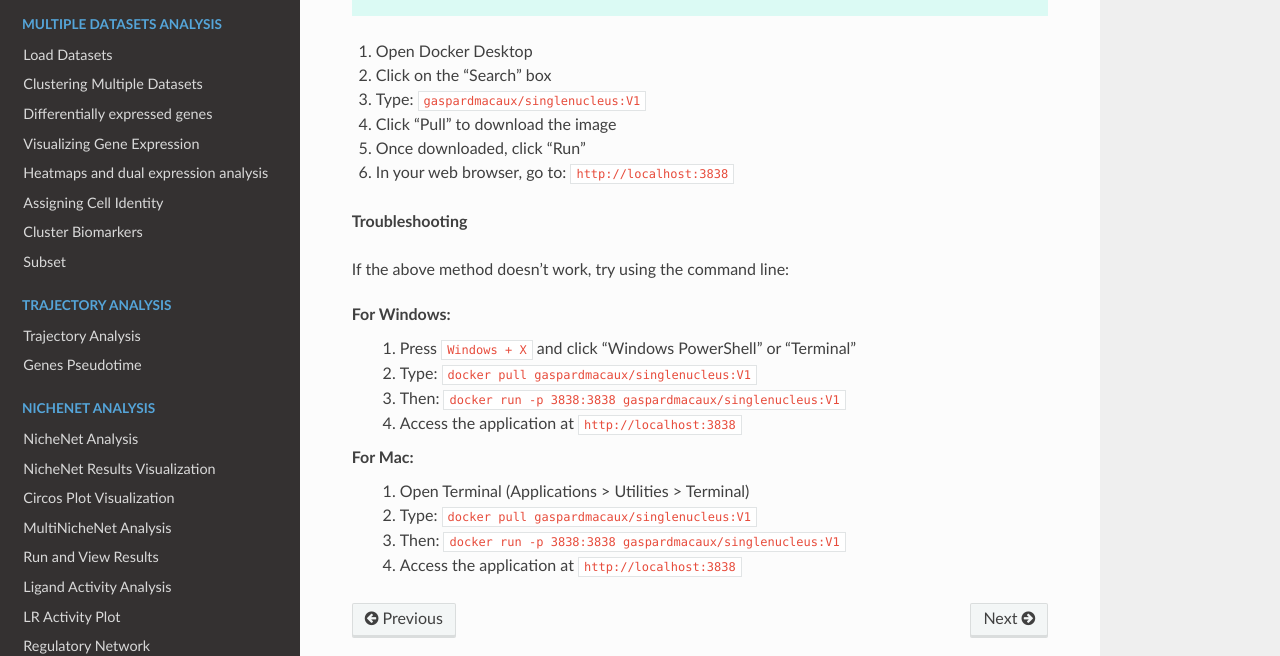
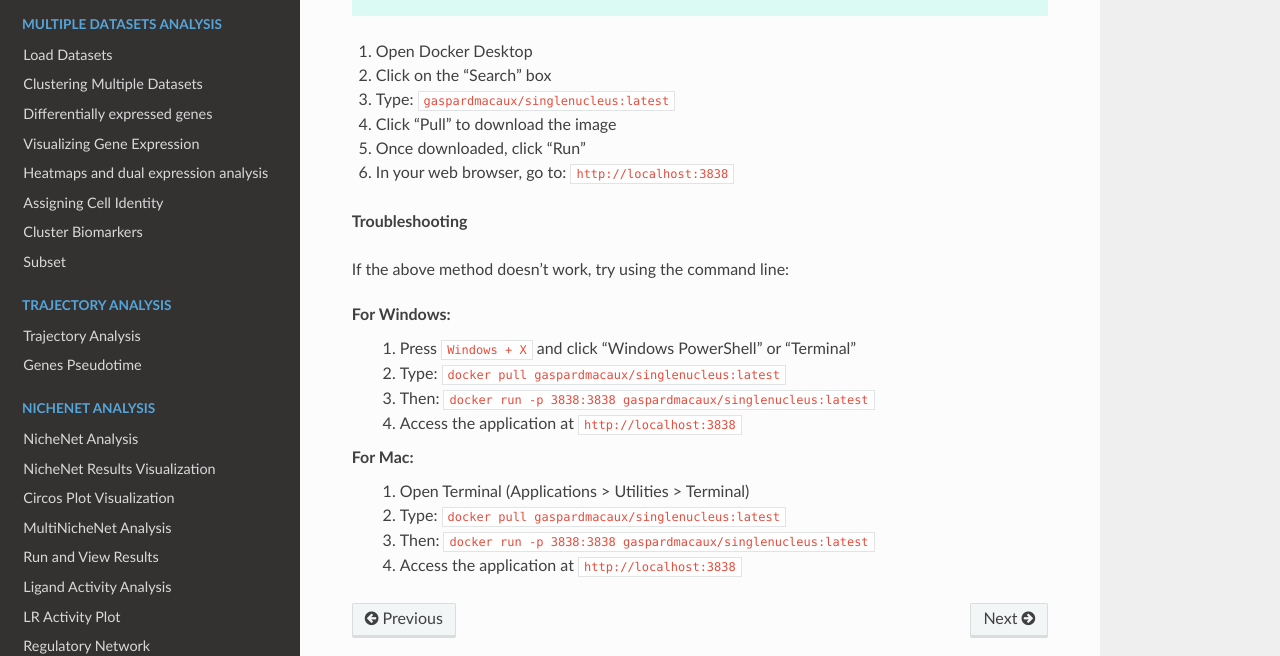
Before and after one commit to GaspardMacaux/Documentation_app, a Sphinx documentation site: the page built from docs/source/installation.rst, in a window 1280 px wide and 1330 px high. Shown: the part 562-1218 px from the top of the window. Built offline with Sphinx 7.4.7 and the Read the Docs theme 3.1.0, drawn with Linux system fonts in a browser that asks for light colours.

Commit message:
Initial documentation commit

```diff
--- a/docs/source/acknowledgment.rst
+++ b/docs/source/acknowledgment.rst
@@ -4,11 +4,13 @@ Acknowledgement & License
 
 This application was developed by Gaspard Macaux and is the property of the Neuromuscular Development, Genetics and Physiopathology laboratory directed by Dr. Pascal Maire.
 
-Many thanks to Edgar Jauliac, Léa Delivry and Hugues Escoffier for their advices and expertise in transcriptomic analysis
+Many thanks to Maxime Di Gallo, Edgar Jauliac, Léa Delivry and Hugues Escoffier for their advices and expertise in transcriptomic analysis
 
 Many thanks to Seurat, who has built a very useful and well-documented library.
+Many thanks to CellChat, Monocle and Nichenet.
 
-Many thankd to Shiny, which makes it so easy to develop graphical user interfaces.
+
+Many thank to Shiny, which makes it so easy to develop graphical user interfaces.
 
 Many thanks to Rstudio.
 
--- a/docs/source/installation.rst
+++ b/docs/source/installation.rst
@@ -19,7 +19,7 @@ Getting Started
 
 1. Open Docker Desktop
 2. Click on the "Search" box
-3. Type: ``gaspardmacaux/singlenucleus:V1``
+3. Type: ``gaspardmacaux/singlenucleus:latest``
 4. Click "Pull" to download the image
 5. Once downloaded, click "Run"
 6. In your web browser, go to: ``http://localhost:3838``
@@ -30,12 +30,12 @@ If the above method doesn't work, try using the command line:
 
 **For Windows:**
   1. Press ``Windows + X`` and click "Windows PowerShell" or "Terminal"
-  2. Type: ``docker pull gaspardmacaux/singlenucleus:V1``
-  3. Then: ``docker run -p 3838:3838 gaspardmacaux/singlenucleus:V1``
+  2. Type: ``docker pull gaspardmacaux/singlenucleus:latest``
+  3. Then: ``docker run -p 3838:3838 gaspardmacaux/singlenucleus:latest``
   4. Access the application at ``http://localhost:3838``
 
 **For Mac:**
   1. Open Terminal (Applications > Utilities > Terminal)
-  2. Type: ``docker pull gaspardmacaux/singlenucleus:V1``
-  3. Then: ``docker run -p 3838:3838 gaspardmacaux/singlenucleus:V1``
+  2. Type: ``docker pull gaspardmacaux/singlenucleus:latest``
+  3. Then: ``docker run -p 3838:3838 gaspardmacaux/singlenucleus:latest``
   4. Access the application at ``http://localhost:3838``
--- a/docs/source/multiple_datasets_analysis/differential_expression_merge.rst
+++ b/docs/source/multiple_datasets_analysis/differential_expression_merge.rst
@@ -12,7 +12,7 @@ Differential expression analysis compares gene expression levels between groups
 - How cells respond to different conditions
 - Which genes might serve as markers for specific cell populations
 
-.. image:: ../_static/images/multiple_datasets_analysis_differentialy_expressed_1_merge.png
+.. image:: ../_static/images/differentialy_expressed_1_merge.png
    :width: 90%
    :align: center
 
@@ -26,7 +26,7 @@ The analysis uses statistical tests to identify significant differences in gene
 - Calculates significance (p-values)
 - Identifies consistently different genes
 
-.. image:: ../_static/images/multiple_datasets_analysis_differentialy_expressed_2_merge.png
+.. image:: ../_static/images/differentialy_expressed_1_merge.png
    :width: 90%
    :align: center
 
```
Also changed, not shown: docs/source/introduction.rst (+7 -1 lines), 8 other files.
